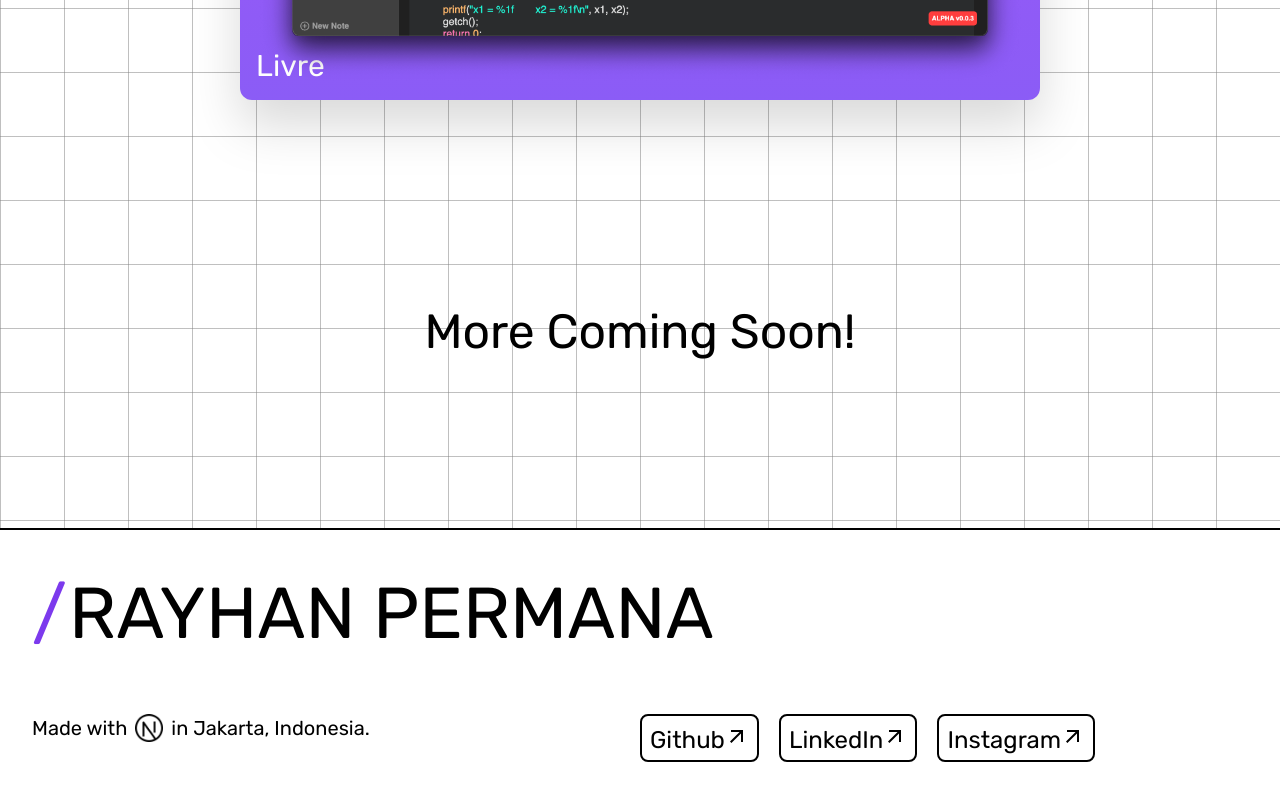
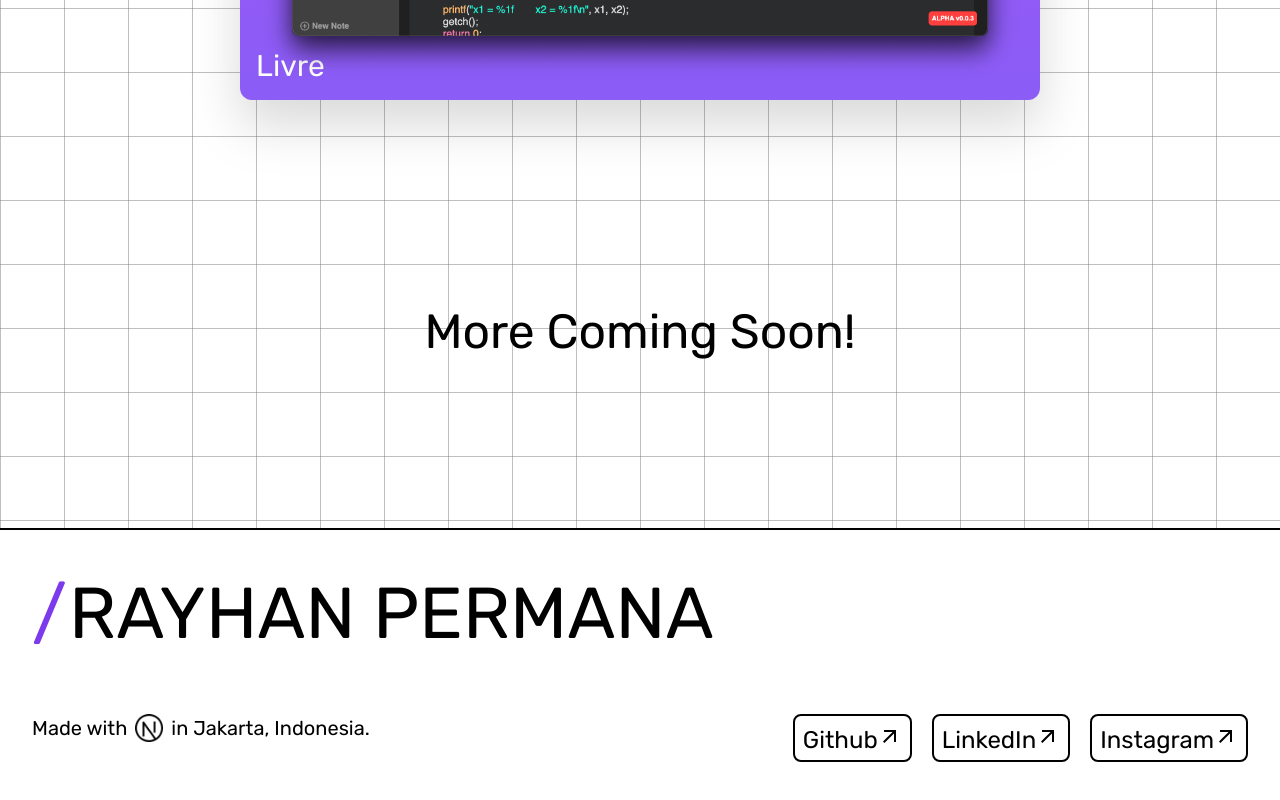
Before and after one commit to SonicRay241/my-portfolio, a Next.js app: page / in a window 1280 px wide. Shown: the part 2944-3744 px from the top of the page. Built offline with nearby package versions, Linux system fonts and the light colour scheme.

Commit message:
justify end to contact list

```diff
--- a/components/Contacts/index.tsx
+++ b/components/Contacts/index.tsx
@@ -57,7 +57,7 @@ const Contacts: FC<{
                         <h2 className="text-xl">in Jakarta, Indonesia.</h2>
                     </div>
                 </div>
-                <div className="flex w-full gap-5">
+                <div className="flex w-full gap-5 justify-end">
                     {contacts.map((c, n)=>{
                         return (
                             <ContactLinks
```
